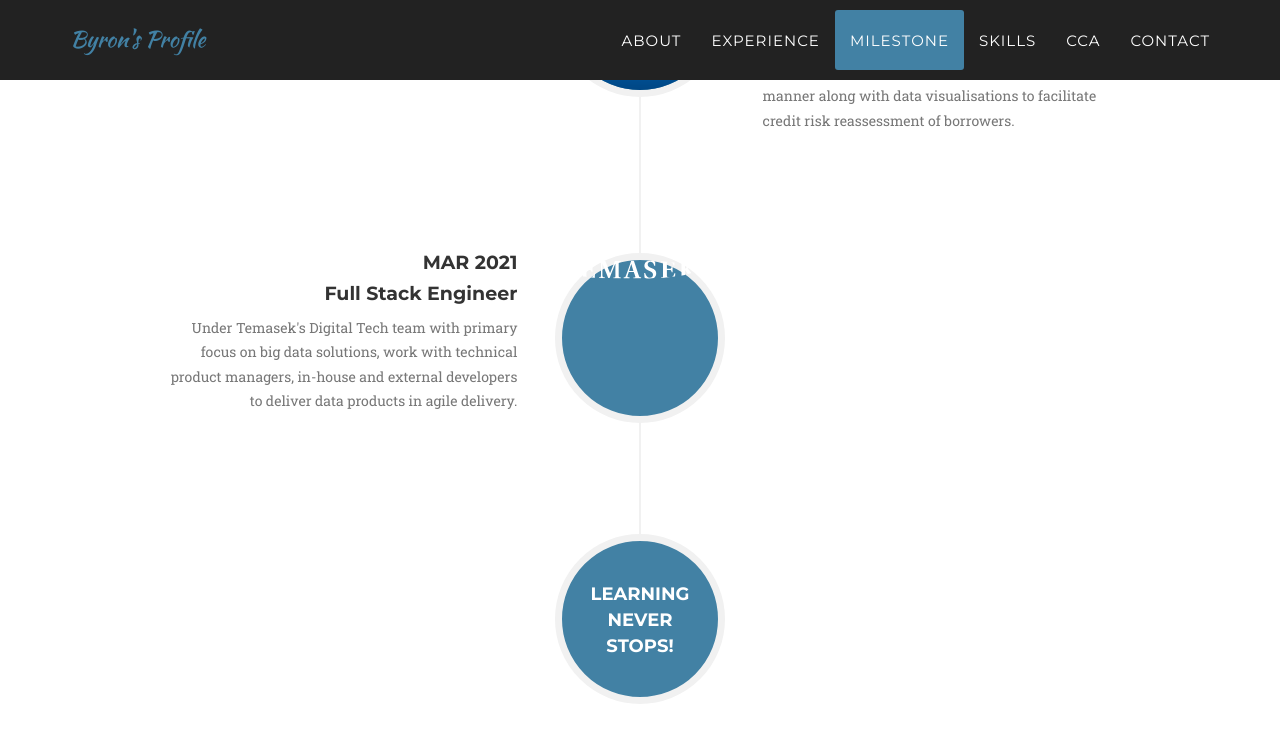
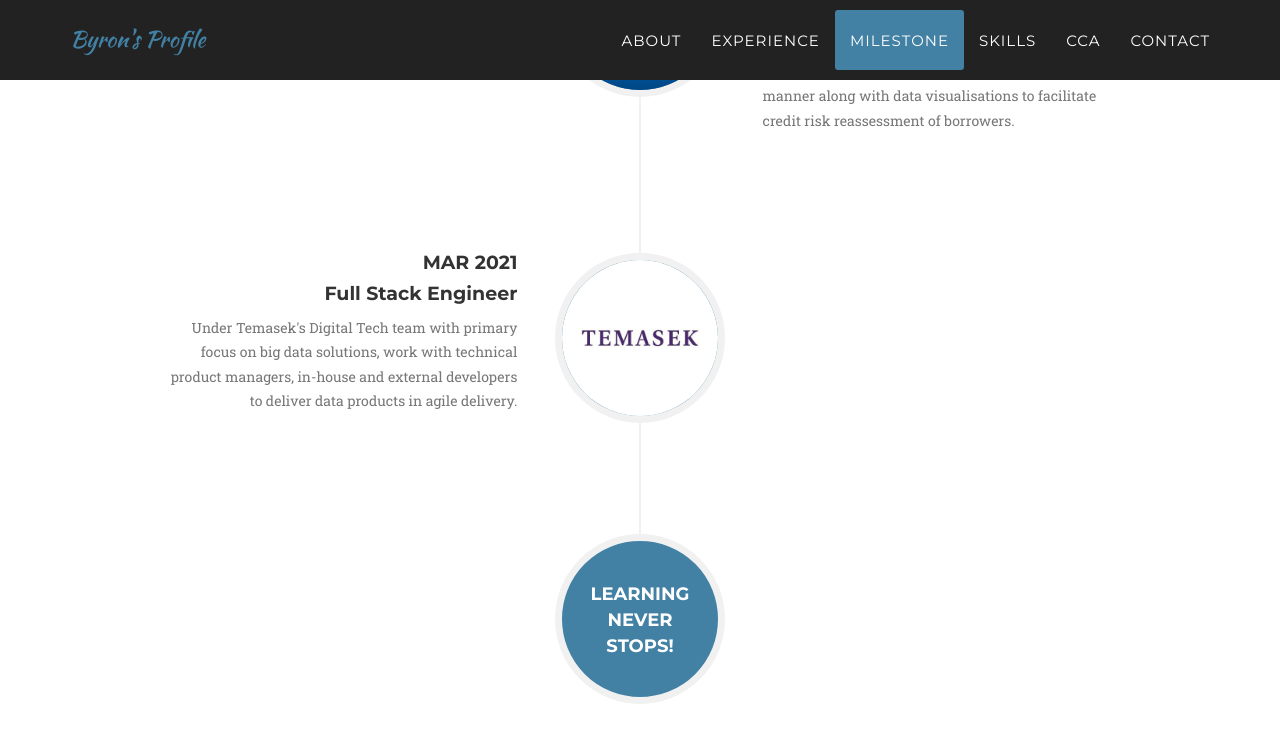
Before and after one commit to yingjiebyron/byron.GitHub.io, a Jekyll site: the page built from index.html, in a window 1280 px wide and 900 px high, scrolled down 5326 px. Shown: the top 743 px of the window. Built offline with Jekyll 4.4.1, drawn with Linux system fonts in a browser that asks for light colours; some web fonts are replaced.

Commit message:
fixed temasek logo

```diff
--- a/_includes/milestone.html
+++ b/_includes/milestone.html
@@ -111,7 +111,7 @@
                         </li>
                         <li class="timeline-image">
                             <div class="timeline-image">
-                                <img class="img-circle img-responsive" src="img/about/temasek-white.svg" alt="">
+                                <img class="img-circle img-responsive" src="img/about/logo_Temasek.jpg" alt="">
                             </div>
                             <div class="timeline-panel">
                                 <div class="timeline-heading">
```
Also changed, not shown: img/about/logo_Temasek.jpg (added), img/about/logo_Temasek.png (deleted), img/about/temasek-white.svg (deleted).
